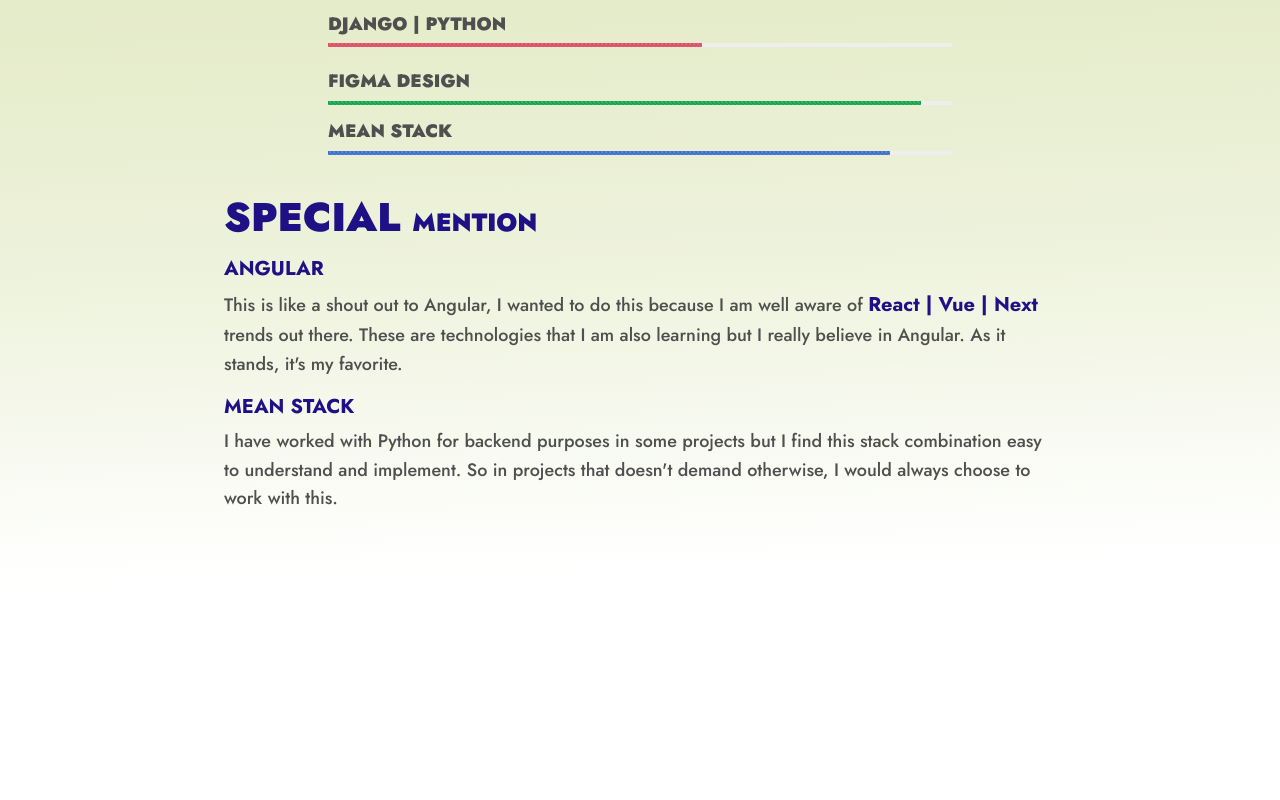
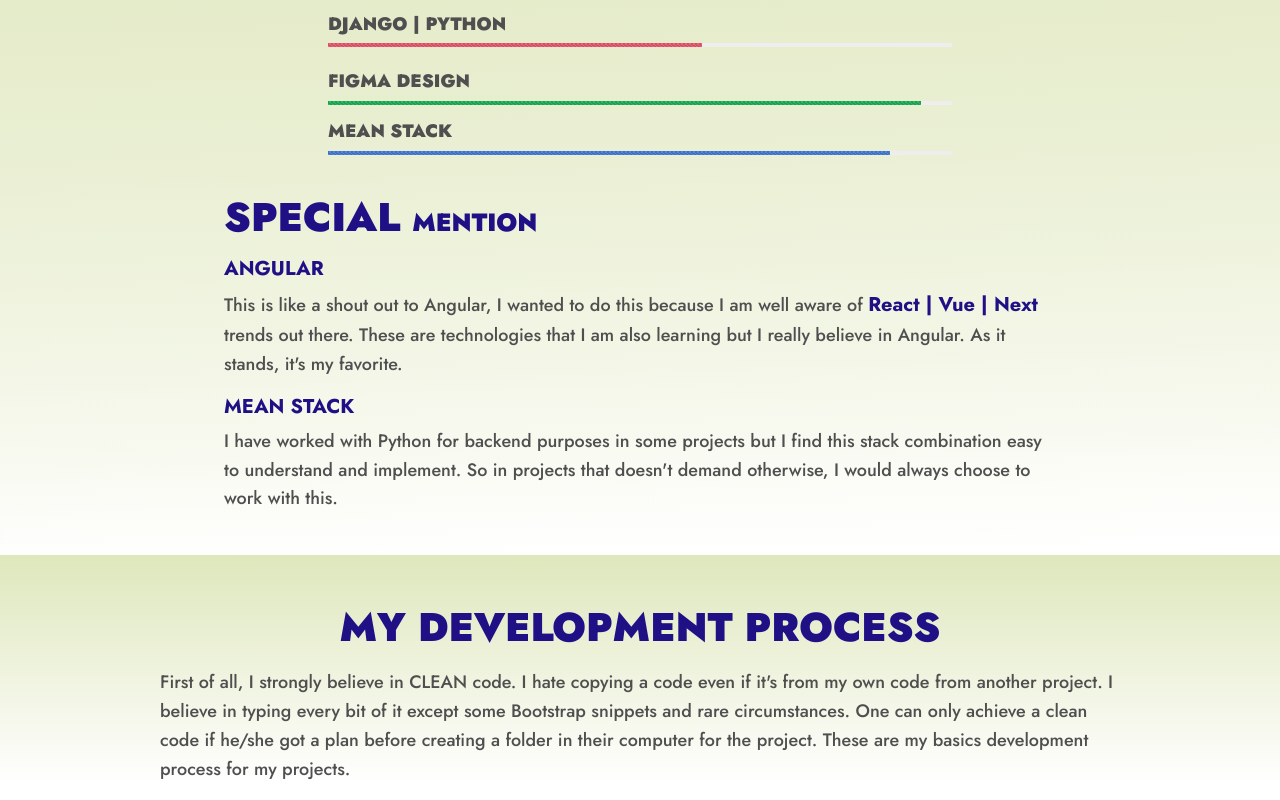
Before and after one commit to Vitalis-Kirui/My-Portfolio, an Angular app in the folder Portfolio-UI/: page / in a window 1280 px wide. Shown: the part 2011-2811 px from the top of the page. Before the commit the page ends 2611 px from the top, so only its background shows below. Built offline with nearby package versions, Linux system fonts and the light colour scheme.

Commit message:
introducing my development process

```diff
--- a/Portfolio-UI/src/app/app.component.css
+++ b/Portfolio-UI/src/app/app.component.css
@@ -199,6 +199,27 @@
     padding-bottom: 1%;
 }
 
+/* MY DEVELOPMENT PROCESS STYLES */
+#developmentprocess {
+    width: 100%;
+    background-image: linear-gradient(to top, rgba(240, 0, 0, 0), rgb(222, 231, 188));
+}
+
+.devContent{
+    width: 75%;
+    margin: auto;
+}
+
+#developmentprocess h1{
+    color: rgba(32, 16, 134, 1);
+    padding-bottom: 1%;
+}
+
+#developmentprocess p{
+    font-size: 18px;
+    font-weight: 500;
+}
+
 /* *{
     border: 1px solid red;
 } */
--- a/Portfolio-UI/src/app/app.component.html
+++ b/Portfolio-UI/src/app/app.component.html
@@ -188,3 +188,20 @@
     </div>
 
 </div>
+
+<div id="developmentprocess" class="pt-5">
+
+    <div class="devContent">
+
+        <h1 class="text-center">My Development Process</h1>
+        <p>First of all, I strongly believe in CLEAN code. I hate copying a code even if it's from my own code from
+            another
+            project. I believe in typing every bit of it except some Bootstrap snippets and rare circumstances. One can
+            only achieve
+            a clean code if he/she got a plan before creating a folder in their computer for the project. These are my
+            basics
+            development process for my projects.</p>
+
+    </div>
+
+</div>
```
